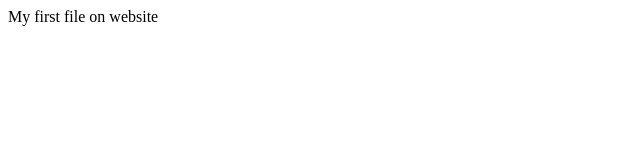
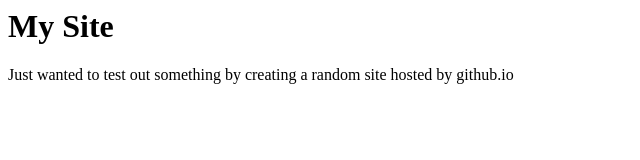
Before and after one commit to nopravlem/nopravlem.github.io, a plain HTML site: page index.html in a window 1280 px wide. Shown: the whole page, without its empty margins (0-640 px from the left). Drawn offline with Linux system fonts and the light colour scheme.

Commit message:
changed index file

```diff
--- a/index.html
+++ b/index.html
@@ -1 +1,3 @@
-My first file on website
+<h1>My Site</h1>
+
+<p>Just wanted to test out something by creating a random site hosted by github.io</p>
```
